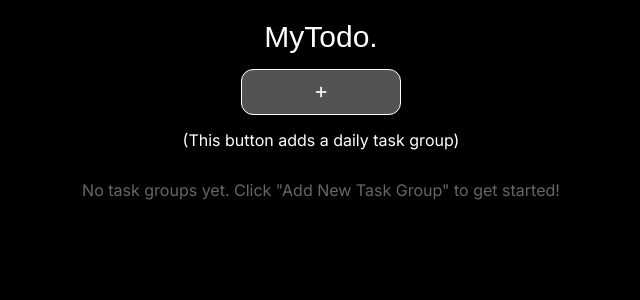
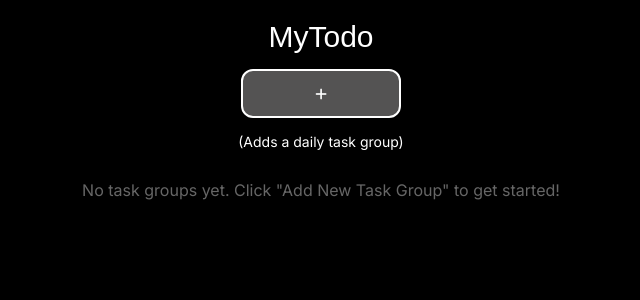
Before and after one commit to abhishekk119/new-todo, a React (Vite) app: page / in a window 1280 px wide. Shown: the top 300 px of the page, without its empty margins (319-959 px from the left). Built offline with nearby package versions, Linux system fonts and the light colour scheme; a web font is replaced by a local one.

Commit message:
Added new features

```diff
--- a/src/App.jsx
+++ b/src/App.jsx
@@ -530,7 +530,7 @@ function App() {
     <>
       <div className="navbar">
         <div className="logo" style={{ color: "white" }}>
-          <p>MyTodo.</p>
+          <p>MyTodo</p>
         </div>
         <button className="addnewtaskgroupbutton" onClick={updateTaskGroup}>
           <i class="fa-solid fa-plus"></i>
@@ -541,9 +541,10 @@ function App() {
             margin: "0",
             padding: "0",
             fontFamily: "Inter, sans-serif",
+            fontSize: "14px",
           }}
         >
-          (This button adds a daily task group)
+          (Adds a daily task group)
         </p>
         {/* <button
           onClick={debugStorage}
--- a/src/index.css
+++ b/src/index.css
@@ -259,7 +259,7 @@ body {
 .addnewtaskgroupbutton {
   height: 70px;
   width: 160px;
-  border: 1px solid white;
+  border: 2px solid white;
   border-radius: 12px;
   cursor: pointer;
   background-color: rgb(84, 83, 83);
```
